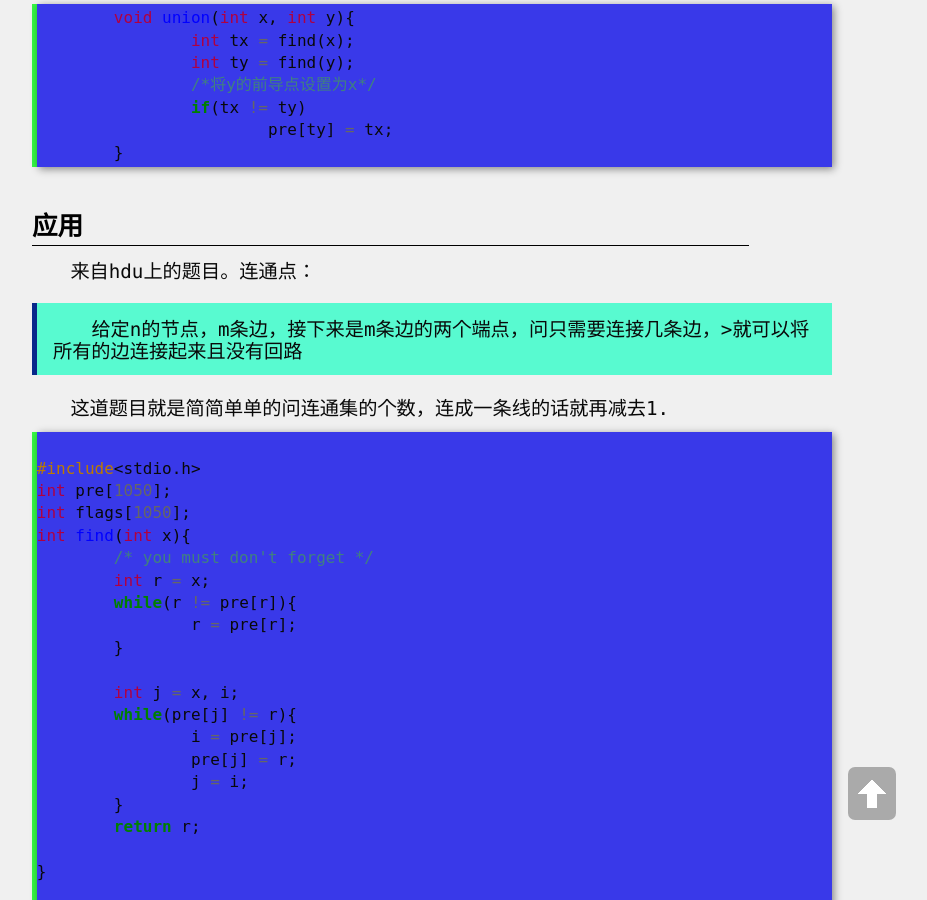
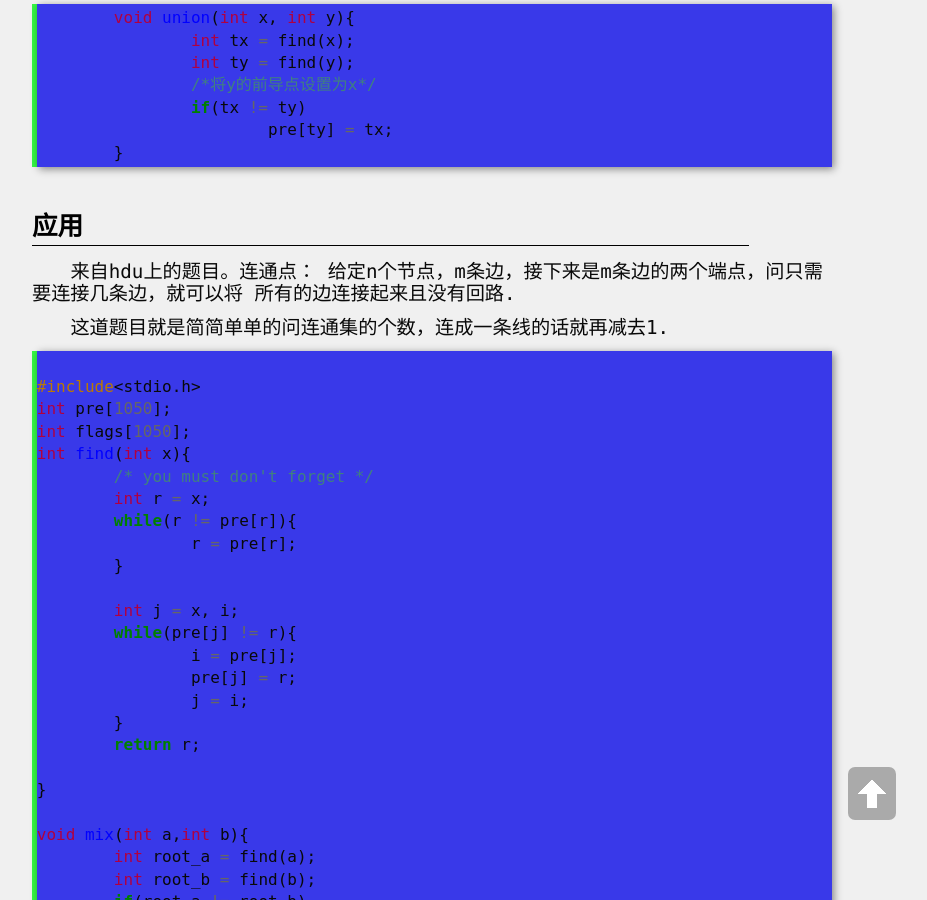
Before and after one commit to yuzibo/yuzibo.github.io, a Jekyll site: the page built from _posts/2016-03-09-union_find.md, in a window 1280 px wide and 900 px high, scrolled down 1416 px. Shown: the whole window, without its empty margins (208-1135 px from the left). Built offline with Jekyll 4.4.1, drawn with Linux system fonts in a browser that asks for light colours; comment, search, counter and statistics services are not loaded.

Commit message:
modify new file

```diff
--- a/_posts/2016-03-09-union_find.md
+++ b/_posts/2016-03-09-union_find.md
@@ -79,7 +79,8 @@ __find(4)__都可以找到1,上面的代码的作用就是这样的.其实，从
 # 应用
 
 来自hdu上的题目。连通点：
->给定n的节点，m条边，接下来是m条边的两个端点，问只需要连接几条边，>就可以将所有的边连接起来且没有回路
+给定n个节点，m条边，接下来是m条边的两个端点，问只需要连接几条边，就可以将
+所有的边连接起来且没有回路.
 
 这道题目就是简简单单的问连通集的个数，连成一条线的话就再减去1.
 
```
